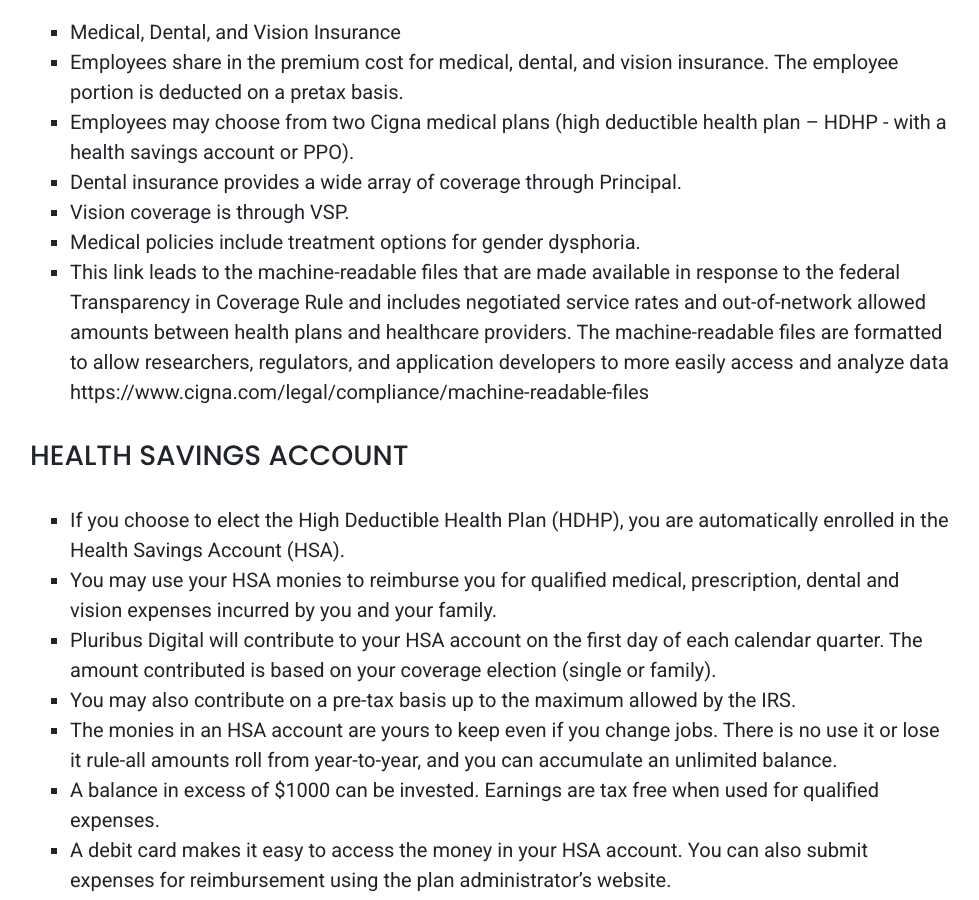
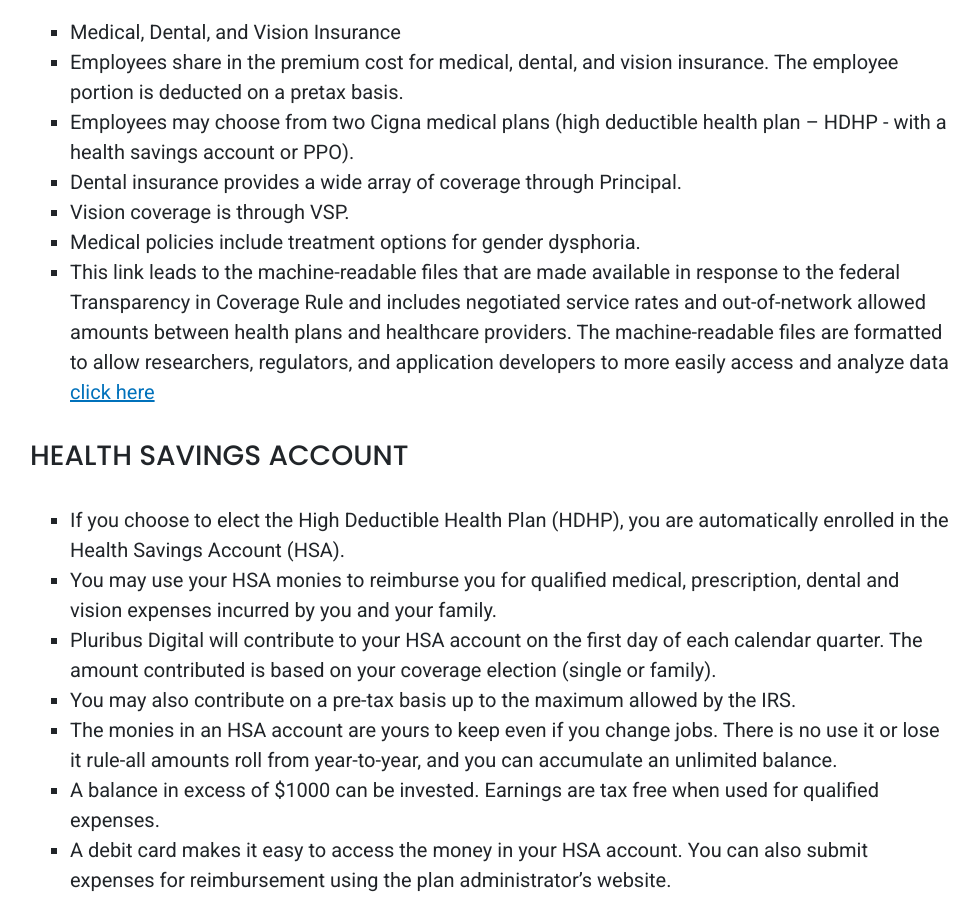
Before and after one commit to PluribusDigital/pluribusdigital-com, a Jekyll site: the page built from content/join/benefits.md, in a window 1280 px wide and 900 px high, scrolled down 441 px. Shown: the whole window, without its empty margins (150-1129 px from the left). Built offline with Jekyll 4.4.1, drawn with Linux system fonts in a browser that asks for light colours.

Commit message:
transparency-rules
bene transparency rules link tweaked.

```diff
--- a/content/join/benefits.md
+++ b/content/join/benefits.md
@@ -14,7 +14,7 @@
 * Dental insurance provides a wide array of coverage through Principal.
 * Vision coverage is through VSP.
 * Medical policies include treatment options for gender dysphoria.
-* This link leads to the machine-readable files that are made available in response to the federal Transparency in Coverage Rule and includes negotiated service rates and out-of-network allowed amounts between health plans and healthcare providers. The machine-readable files are formatted to allow researchers, regulators, and application developers to more easily access and analyze data https://www.cigna.com/legal/compliance/machine-readable-files
+* This link leads to the machine-readable files that are made available in response to the federal Transparency in Coverage Rule and includes negotiated service rates and out-of-network allowed amounts between health plans and healthcare providers. The machine-readable files are formatted to allow researchers, regulators, and application developers to more easily access and analyze data [click here](https://www.cigna.com/legal/compliance/machine-readable-files)
 
 ### Health Savings Account
 
```
